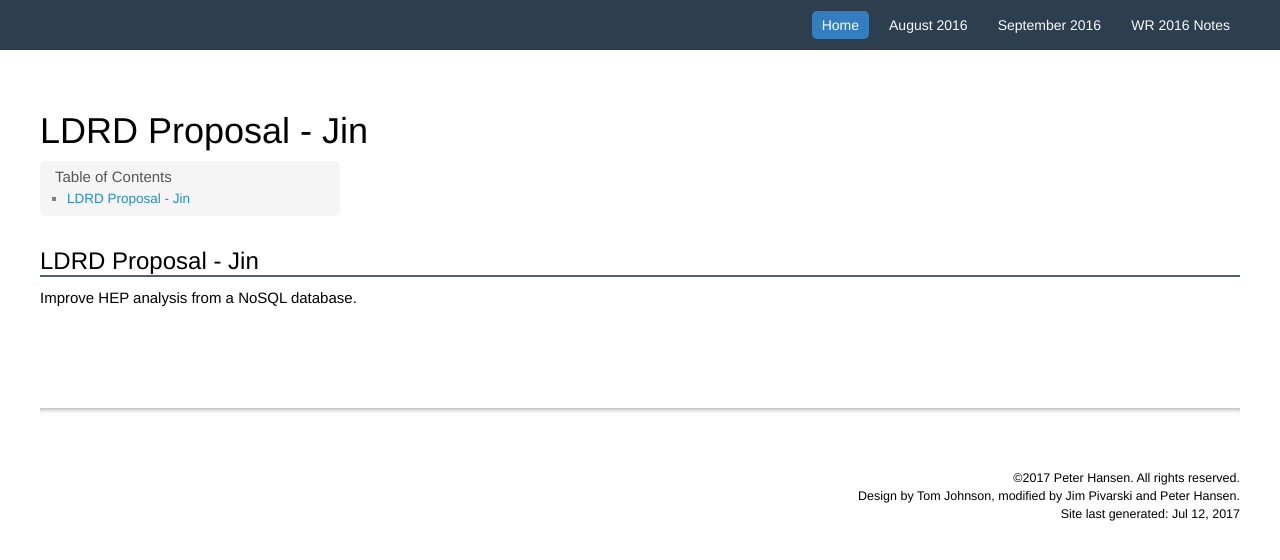
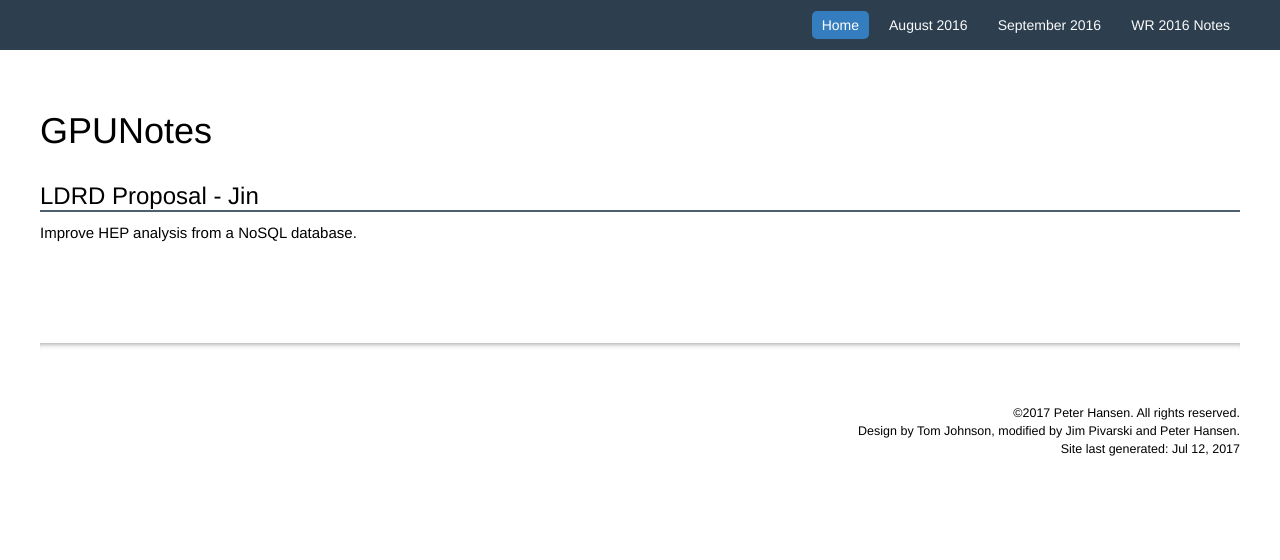
Before and after one commit to previsualconsent/CMSLogbook, a Jekyll site: the page built from GPUNotes/index.md, in a window 1280 px wide. Shown: the top 560 px of the page. Built offline with Jekyll 4.4.1, drawn with Linux system fonts in a browser that asks for light colours; nearby versions of some CDN libraries; our own code applies the rules of GitHub Pages for plain Markdown files; comment, search, counter and statistics services are not loaded.

Commit message:
Update index.md

```diff
--- a/GPUNotes/index.md
+++ b/GPUNotes/index.md
@@ -1,3 +1,10 @@
+---
+title: GPUNotes
+type: default
+toc: false
+---
+
+
 LDRD Proposal - Jin
 --------
 
```
